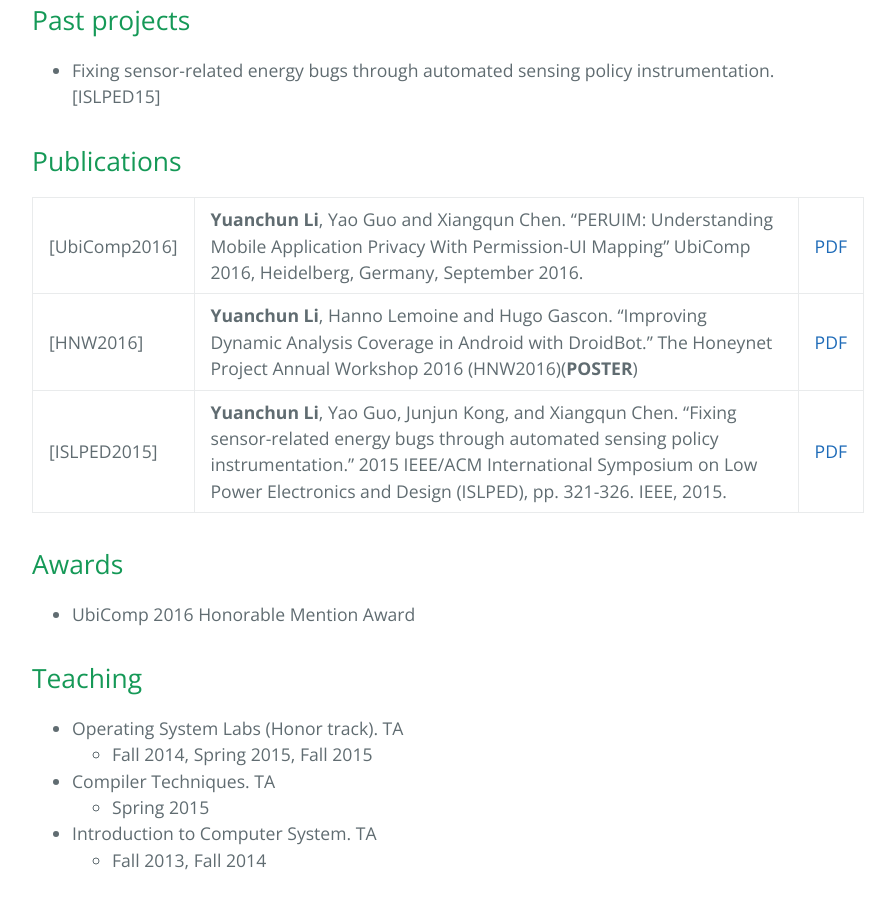
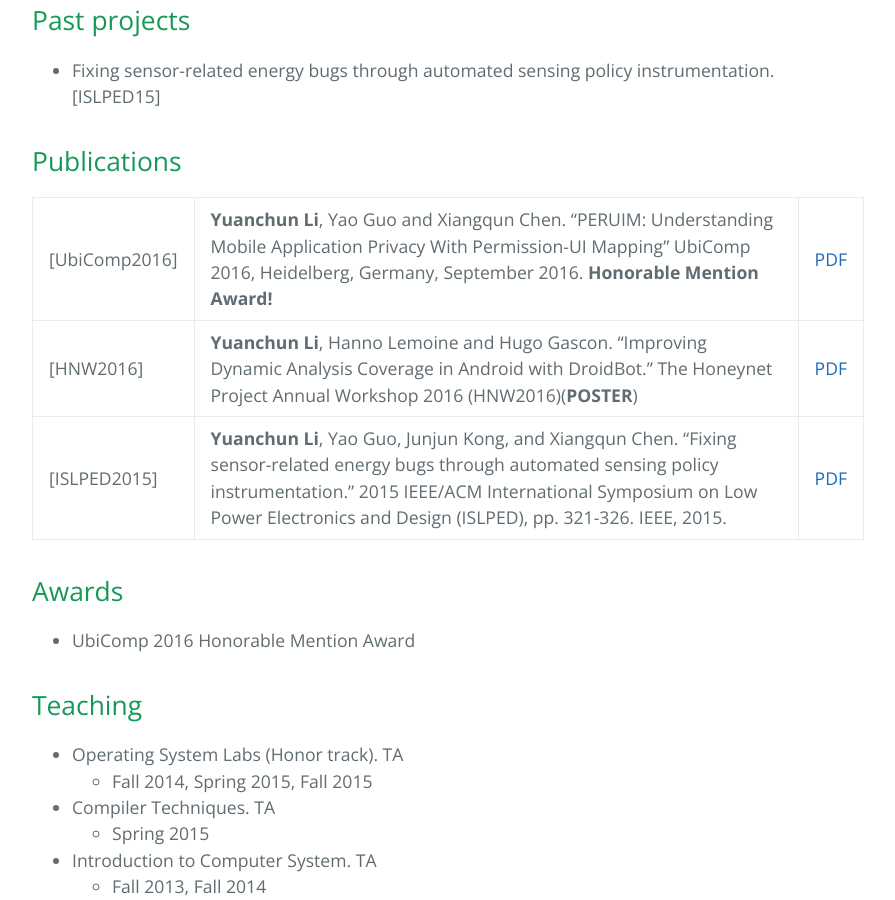
Before and after one commit to yuanchun-li/yuanchun-li.github.io, a Jekyll site: the page built from index.md, in a window 1280 px wide and 900 px high, scrolled down 1503 px. Shown: the whole window, without its empty margins (192-1087 px from the left). Built offline with Jekyll 4.4.1, drawn with Linux system fonts in a browser that asks for light colours.

Commit message:
add ubicomp award

```diff
--- a/index.md
+++ b/index.md
@@ -67,7 +67,7 @@ My current research interests include
 
 ## Publications
 
-|[UbiComp2016]|**Yuanchun Li**, Yao Guo and Xiangqun Chen. "PERUIM: Understanding Mobile Application Privacy With Permission-UI Mapping" UbiComp 2016, Heidelberg, Germany, September 2016.|[PDF]({{site.baseurl}}/static/files/UbiComp2016.pdf)|
+|[UbiComp2016]|**Yuanchun Li**, Yao Guo and Xiangqun Chen. "PERUIM: Understanding Mobile Application Privacy With Permission-UI Mapping" UbiComp 2016, Heidelberg, Germany, September 2016. **Honorable Mention Award!**|[PDF]({{site.baseurl}}/static/files/UbiComp2016.pdf)|
 |[HNW2016]|**Yuanchun Li**, Hanno Lemoine and Hugo Gascon. "Improving Dynamic Analysis Coverage in Android with DroidBot." The Honeynet Project Annual Workshop 2016 (HNW2016)(**POSTER**)|[PDF]({{site.baseurl}}/static/files/HNW2016.pdf)|
 |[ISLPED2015]|**Yuanchun Li**, Yao Guo, Junjun Kong, and Xiangqun Chen. "Fixing sensor-related energy bugs through automated sensing policy instrumentation." 2015 IEEE/ACM International Symposium on Low Power Electronics and Design (ISLPED), pp. 321-326. IEEE, 2015.|[PDF]({{site.baseurl}}/static/files/ISLPED2015.pdf)|
 
```
